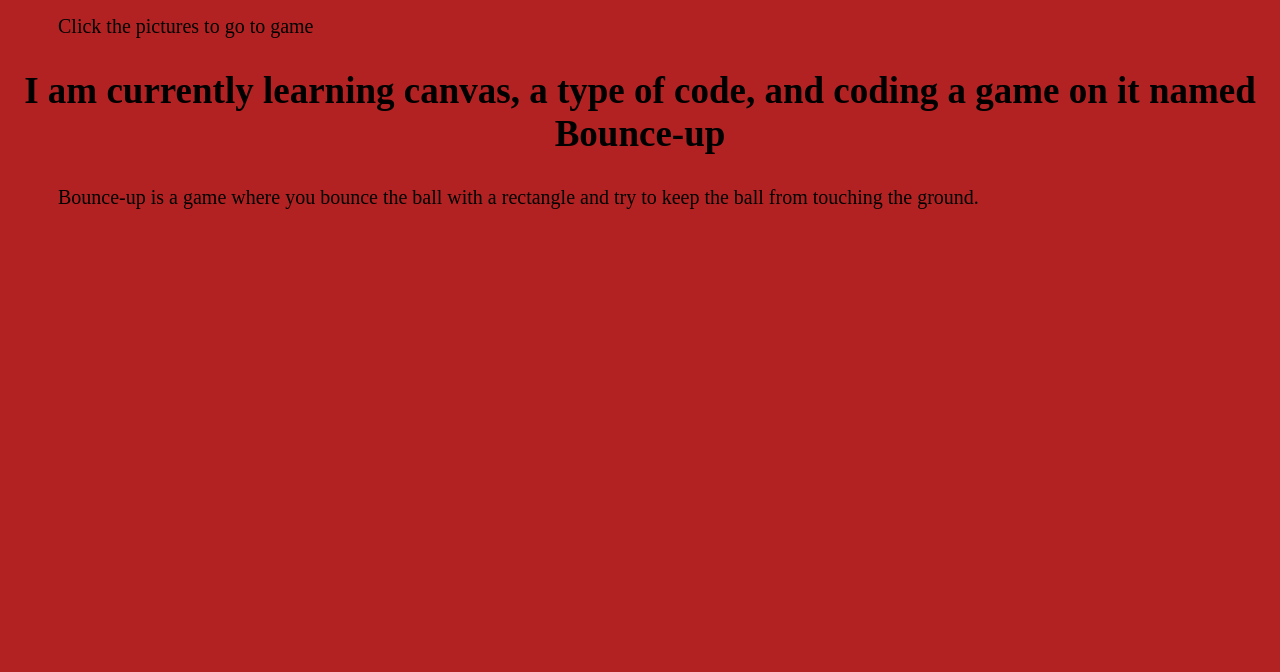
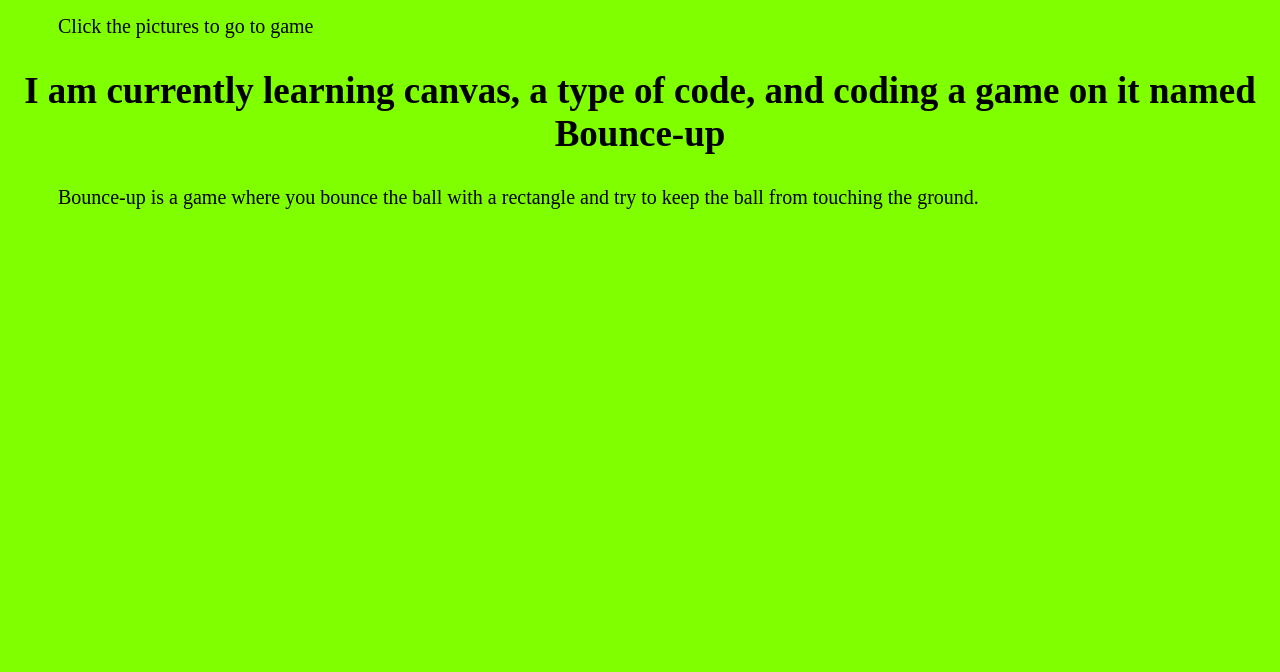
Before and after one commit to tuckjhansen/game-website, a website: page index.html in a window 1280 px wide. Shown: the part 128-800 px from the top of the page. Drawn offline with Linux system fonts and the light colour scheme.

Commit message:
background changed

```diff
--- a/stylev1.css
+++ b/stylev1.css
@@ -1,5 +1,5 @@
 body {
-    background: FireBrick;
+    background: chartreuse;
 }
 
 a.current-page {
```
